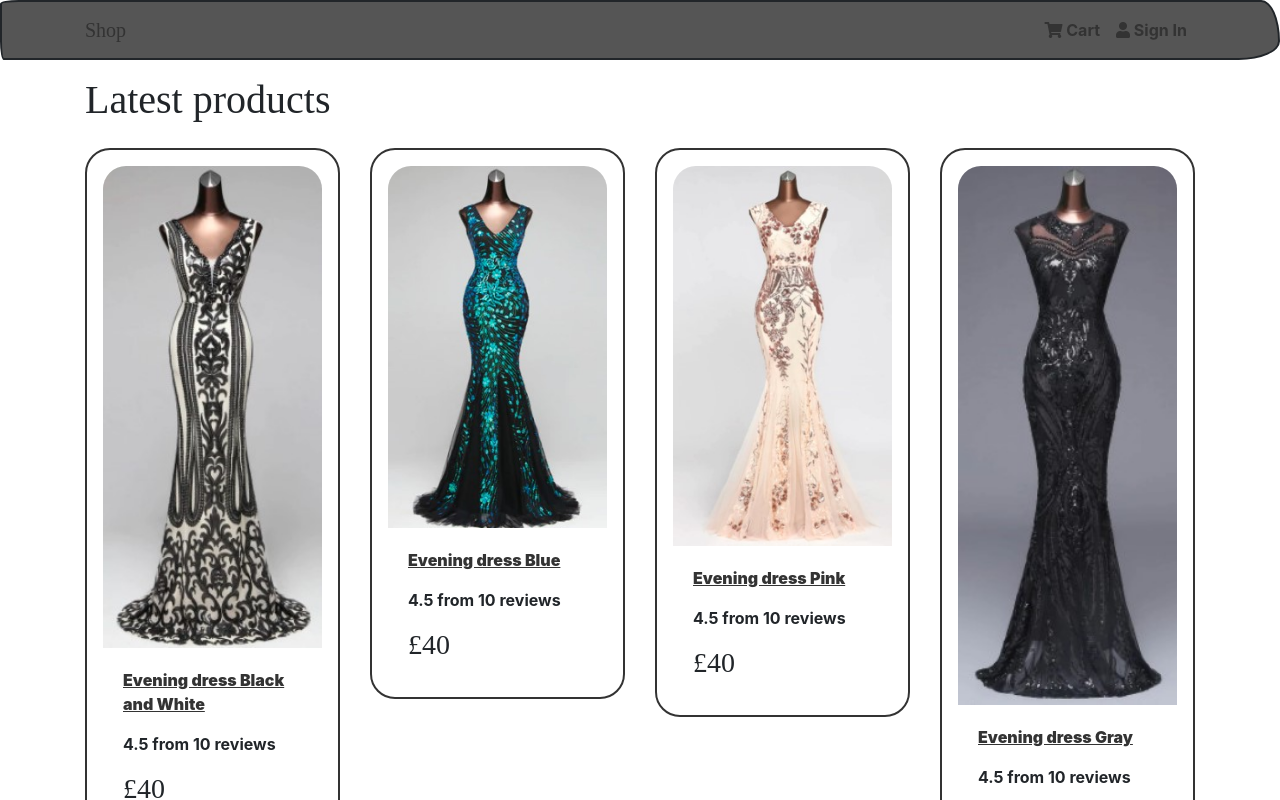
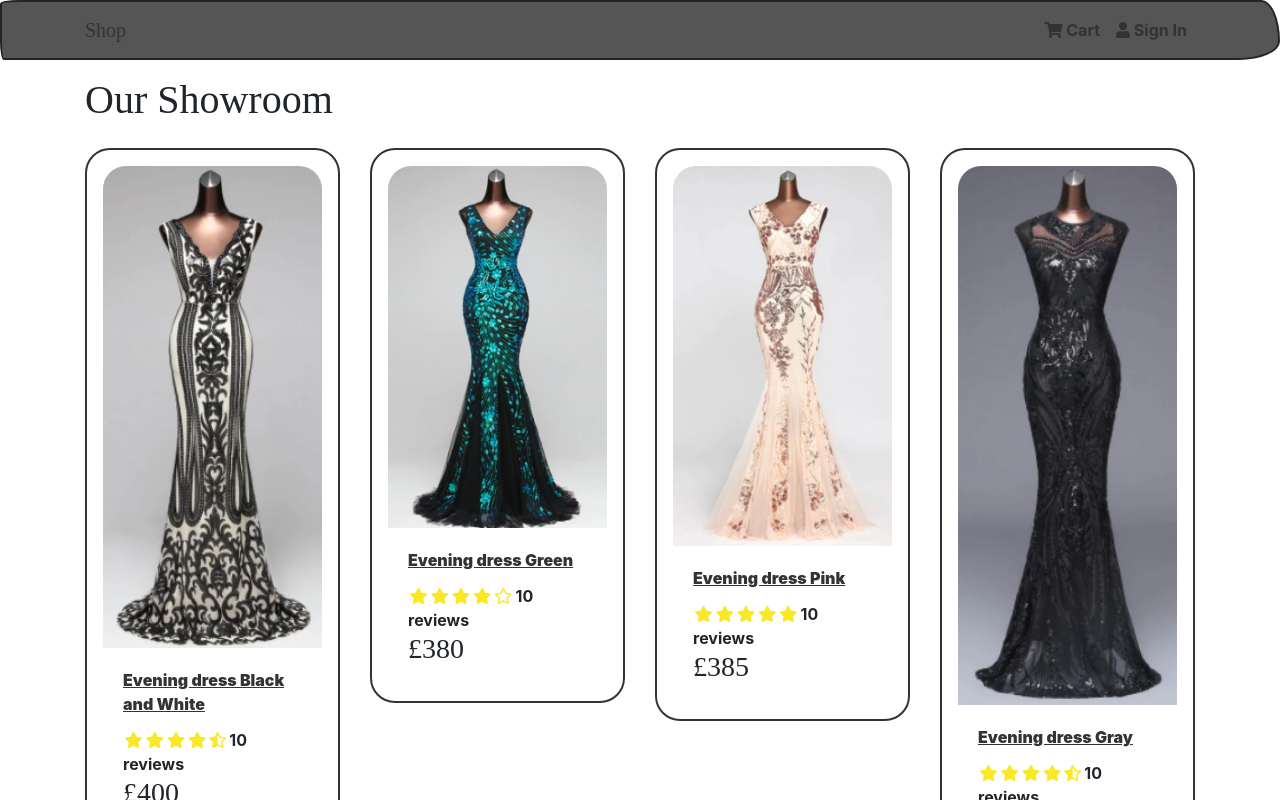
Before and after one commit to MariyaLcs/eCommerce, a React (Create React App) app in the folder shop-client/: page / in a window 1280 px wide. Shown: the top 800 px of the page. Built offline with nearby package versions, Linux system fonts and the light colour scheme; a web font is replaced by a local one.

Commit message:
adding Rating Component

```diff
--- a/shop-client/src/components/Product.js
+++ b/shop-client/src/components/Product.js
@@ -1,5 +1,6 @@
 import React from "react";
 import { Card } from "react-bootstrap";
+import Rating from "./Rating"
 
 const Product = ({ product }) => {
   return (
@@ -14,9 +15,7 @@
           </Card.Title>
         </a>
         <Card.Text as="div">
-          <div className="my-3">
-            {product.rating} from {product.numReviews} reviews
-          </div>
+         <Rating value={product.rating} text={`${product.numReviews} reviews`}/>
         </Card.Text>
         <Card.Text as="h3">£{product.price}</Card.Text>
       </Card.Body>
--- /dev/null
+++ b/shop-client/src/components/Rating.js
@@ -0,0 +1,82 @@
+import React from "react";
+import PropTypes from "prop-types";
+
+const Rating = ({ value, text, color }) => {
+  return (
+    <div className="rating">
+      <span>
+        <i
+          style={{ color }}
+          className={
+            value >= 1
+              ? "fas fa-star"
+              : value >= 0.5
+              ? "fas fa-star-half-alt"
+              : "far fa-star"
+          }
+        ></i>
+      </span>
+      <span>
+        <i
+          style={{ color }}
+          className={
+            value >= 2
+              ? "fas fa-star"
+              : value >= 1.5
+              ? "fas fa-star-half-alt"
+              : "far fa-star"
+          }
+        ></i>
+      </span>
+      <span>
+        <i
+          style={{ color }}
+          className={
+            value >= 3
+              ? "fas fa-star"
+              : value >= 2.5
+              ? "fas fa-star-half-alt"
+              : "far fa-star"
+          }
+        ></i>
+      </span>
+      <span>
+        <i
+          style={{ color }}
+          className={
+            value >= 4
+              ? "fas fa-star"
+              : value >= 3.5
+              ? "fas fa-star-half-alt"
+              : "far fa-star"
+          }
+        ></i>
+      </span>
+      <span>
+        <i
+          style={{ color }}
+          className={
+            value >= 5
+              ? "fas fa-star"
+              : value >= 4.5
+              ? "fas fa-star-half-alt"
+              : "far fa-star"
+          }
+        ></i>
+      </span>
+      <span>{text && text}</span>
+    </div>
+  );
+};
+
+Rating.defaultProps = {
+  color: "#f8e825",
+};
+
+Rating.propTypes = {
+  value: PropTypes.number.isRequired,
+  text: PropTypes.string.isRequired,
+  color: PropTypes.string,
+};
+
+export default Rating;
--- a/shop-client/src/index.css
+++ b/shop-client/src/index.css
@@ -1,3 +1,11 @@
-main{
-    min-height: 80vh;
+main {
+  min-height: 80vh;
 }
+
+h3 {
+  page-break-after: 1rem 0;
+}
+
+.rating span {
+  margin: 0.1rem;
+}
--- a/shop-client/src/products.js
+++ b/shop-client/src/products.js
@@ -7,22 +7,22 @@
       "Lorem ipsum dolor sit amet consectetur, adipisicing elit. Voluptatibus deserunt in ut quae veniam, aspernatur itaque cum porro velit sed.",
     brand: "X&Y",
     category: "Dress",
-    price: 40,
+    price: 400,
     countInStock: 2,
     rating: 4.5,
     numReviews: 10,
   },
   {
     _id: "2",
-    name: "Evening dress Blue",
+    name: "Evening dress Green",
     image: "/images/2.jpg",
     description:
       "Lorem ipsum dolor sit amet consectetur, adipisicing elit. Voluptatibus deserunt in ut quae veniam, aspernatur itaque cum porro velit sed.",
     brand: "X&Y",
     category: "Dress",
-    price: 40,
+    price: 380,
     countInStock: 2,
-    rating: 4.5,
+    rating: 4,
     numReviews: 10,
   },
   {
@@ -33,9 +33,9 @@
       "Lorem ipsum dolor sit amet consectetur, adipisicing elit. Voluptatibus deserunt in ut quae veniam, aspernatur itaque cum porro velit sed.",
     brand: "X&Y",
     category: "Dress",
-    price: 40,
+    price: 385,
     countInStock: 2,
-    rating: 4.5,
+    rating: 5,
     numReviews: 10,
   },
   {
@@ -46,7 +46,7 @@
       "Lorem ipsum dolor sit amet consectetur, adipisicing elit. Voluptatibus deserunt in ut quae veniam, aspernatur itaque cum porro velit sed.",
     brand: "X&Y",
     category: "Dress",
-    price: 40,
+    price: 360,
     countInStock: 2,
     rating: 4.5,
     numReviews: 10,
@@ -59,7 +59,7 @@
       "Lorem ipsum dolor sit amet consectetur, adipisicing elit. Voluptatibus deserunt in ut quae veniam, aspernatur itaque cum porro velit sed.",
     brand: "X&Y",
     category: "Dress",
-    price: 40,
+    price: 400,
     countInStock: 2,
     rating: 4.5,
     numReviews: 10,
@@ -73,7 +73,7 @@
       "Lorem ipsum dolor sit amet consectetur, adipisicing elit. Voluptatibus deserunt in ut quae veniam, aspernatur itaque cum porro velit sed.",
     brand: "X&Y",
     category: "Dress",
-    price: 40,
+    price: 345,
     countInStock: 2,
     rating: 4.5,
     numReviews: 10,
@@ -86,9 +86,9 @@
       "Lorem ipsum dolor sit amet consectetur, adipisicing elit. Voluptatibus deserunt in ut quae veniam, aspernatur itaque cum porro velit sed.",
     brand: "X&Y",
     category: "Dress",
-    price: 40,
+    price: 380,
     countInStock: 2,
-    rating: 4.5,
+    rating: 3.5,
     numReviews: 10,
   },
   {
@@ -99,7 +99,7 @@
       "Lorem ipsum dolor sit amet consectetur, adipisicing elit. Voluptatibus deserunt in ut quae veniam, aspernatur itaque cum porro velit sed.",
     brand: "X&Y",
     category: "Dress",
-    price: 40,
+    price: 385,
     countInStock: 2,
     rating: 4.5,
     numReviews: 10,
--- a/shop-client/src/screens/HomeScreen.js
+++ b/shop-client/src/screens/HomeScreen.js
@@ -6,10 +6,10 @@
 const HomeScreen = () => {
   return (
     <>
-      <h1>Latest products</h1>
+      <h1>Our Showroom</h1>
       <Row>
         {products.map((product) => (
-          <Col sm={12} md={6} lg={4} xl={3}>
+          <Col key={product._id} sm={12} md={6} lg={4} xl={3}>
             <Product product={product}/>
           </Col>
         ))}
```
